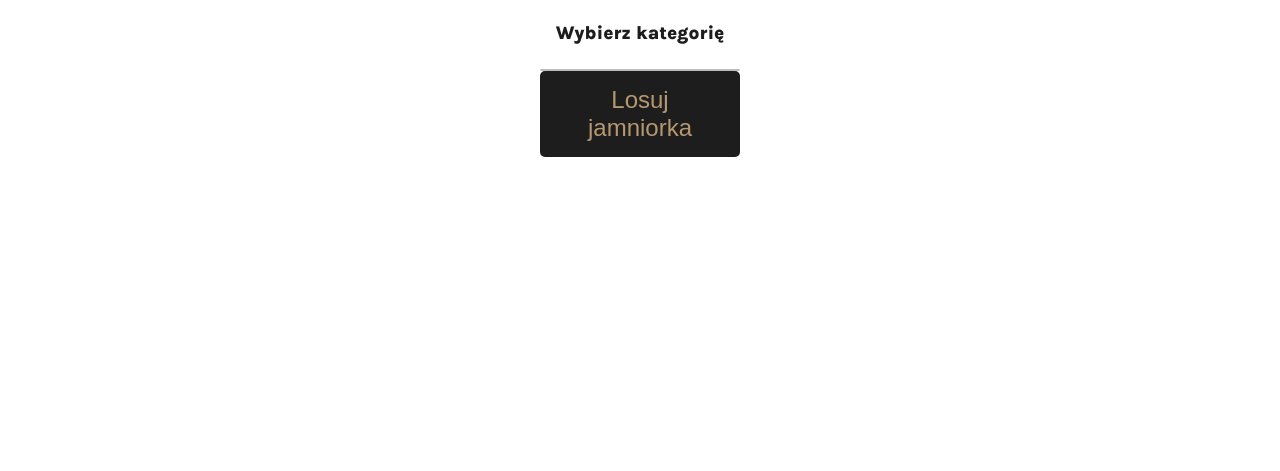
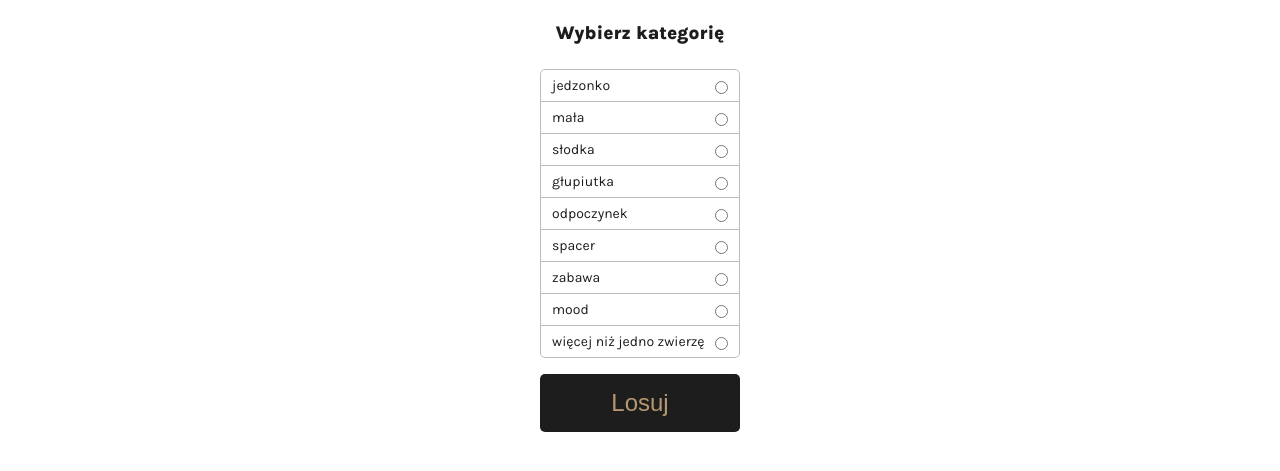
Before and after one commit to Xraxus/leia-photo-picker, a plain HTML site: page index.html in a window 1280 px wide. Shown: the part 93-564 px from the top of the page. Drawn offline with Linux system fonts and the light colour scheme.

Commit message:
Render photo tag radios to the page

```diff
--- a/index.css
+++ b/index.css
@@ -110,6 +110,7 @@ input[type="radio"] {
     border: none;
     border-radius: 5px;
     margin-bottom: 8px;
+    margin-top: 16px;
 }
 
 /* modal */
--- a/index.html
+++ b/index.html
@@ -27,9 +27,7 @@
             <h3>Wybierz kategorię</h3>
             <div class="controls-container">
                 <div class="tag-radios" id="tag-radios"></div>
-                <button class="get-image-btn" id="get-image-btn">
-                    Losuj jamniorka
-                </button>
+                <button class="get-image-btn" id="get-image-btn">Losuj</button>
             </div>
         </main>
         <div class="photo-modal" id="photo-modal">
--- a/index.js
+++ b/index.js
@@ -0,0 +1,36 @@
+import { photoData } from "./photo-data.js";
+
+const tagRadios = document.getElementById("tag-radios");
+const getImageBtn = document.getElementById("get-image-btn");
+
+renderTagRadios(photoData);
+
+function renderTagRadios(photoData) {
+    let radioItemsHTML = ``;
+    const tags = getTagArray(photoData);
+    for (let tag of tags) {
+        radioItemsHTML += `
+        <div class="radio">
+            <label for="${tag}">${tag}</label>
+            <input
+            type="radio"
+            id="${tag}"
+            value="${tag}"
+            name="tags">
+        </div>
+        `;
+    }
+
+    tagRadios.innerHTML = radioItemsHTML;
+}
+
+function getTagArray(photoData) {
+    const tagArray = [];
+    for (let photo of photoData) {
+        for (let tag of photo.tags) {
+            if (!tagArray.includes(tag)) tagArray.push(tag);
+        }
+    }
+    console.log(tagArray);
+    return tagArray;
+}
--- a/photo-data.js
+++ b/photo-data.js
@@ -145,7 +145,7 @@ export const photoData = [
         alt: "Pies leży pod łóżkiem w legowisku",
     },
     {
-        tags: ["odpoczynek-spacer-1"],
+        tags: ["odpoczynek", "spacer"],
         image: "odpoczynek-spacer-1.jpg",
         alt: "Pies leży na trawie i śpi",
     },
```
